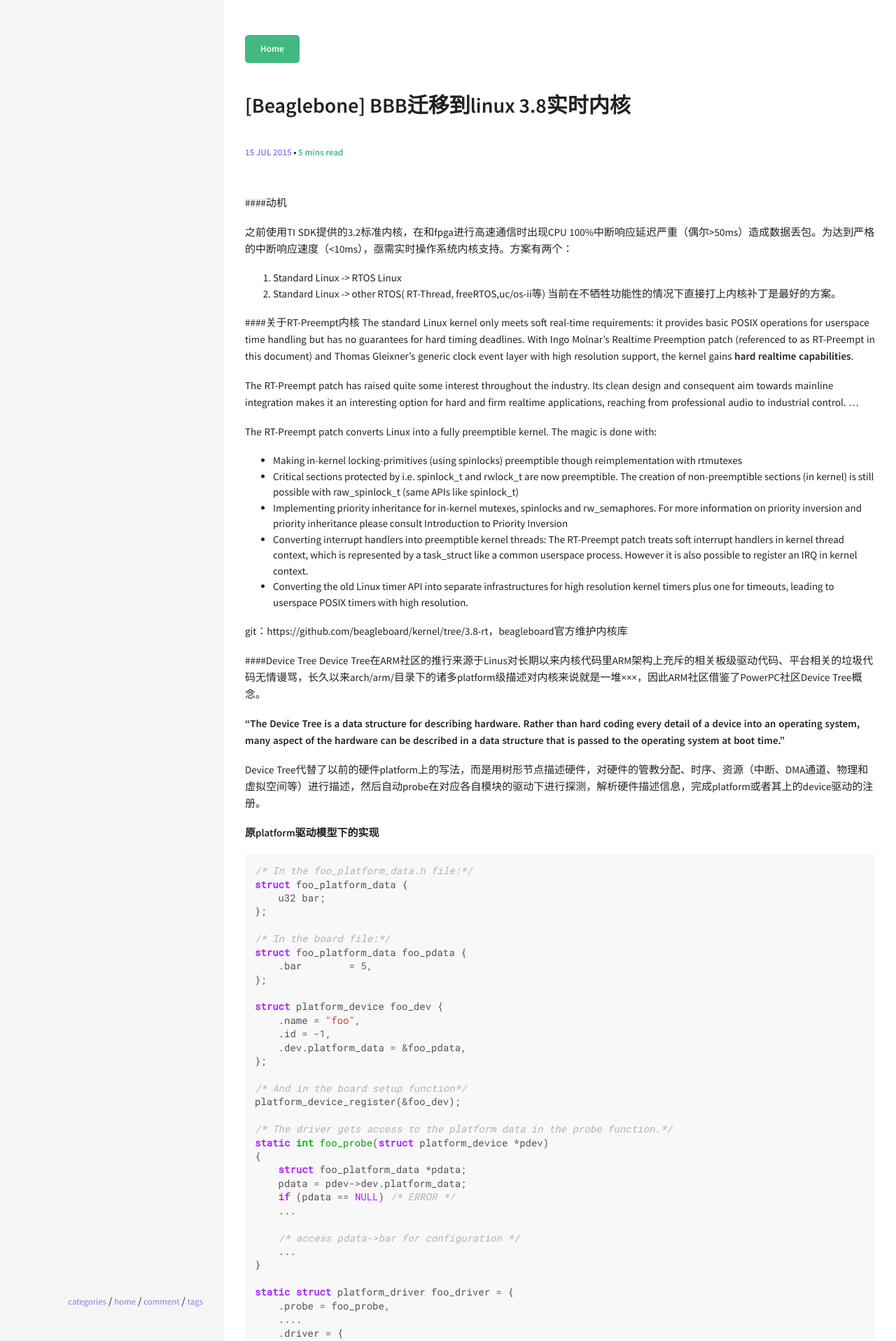
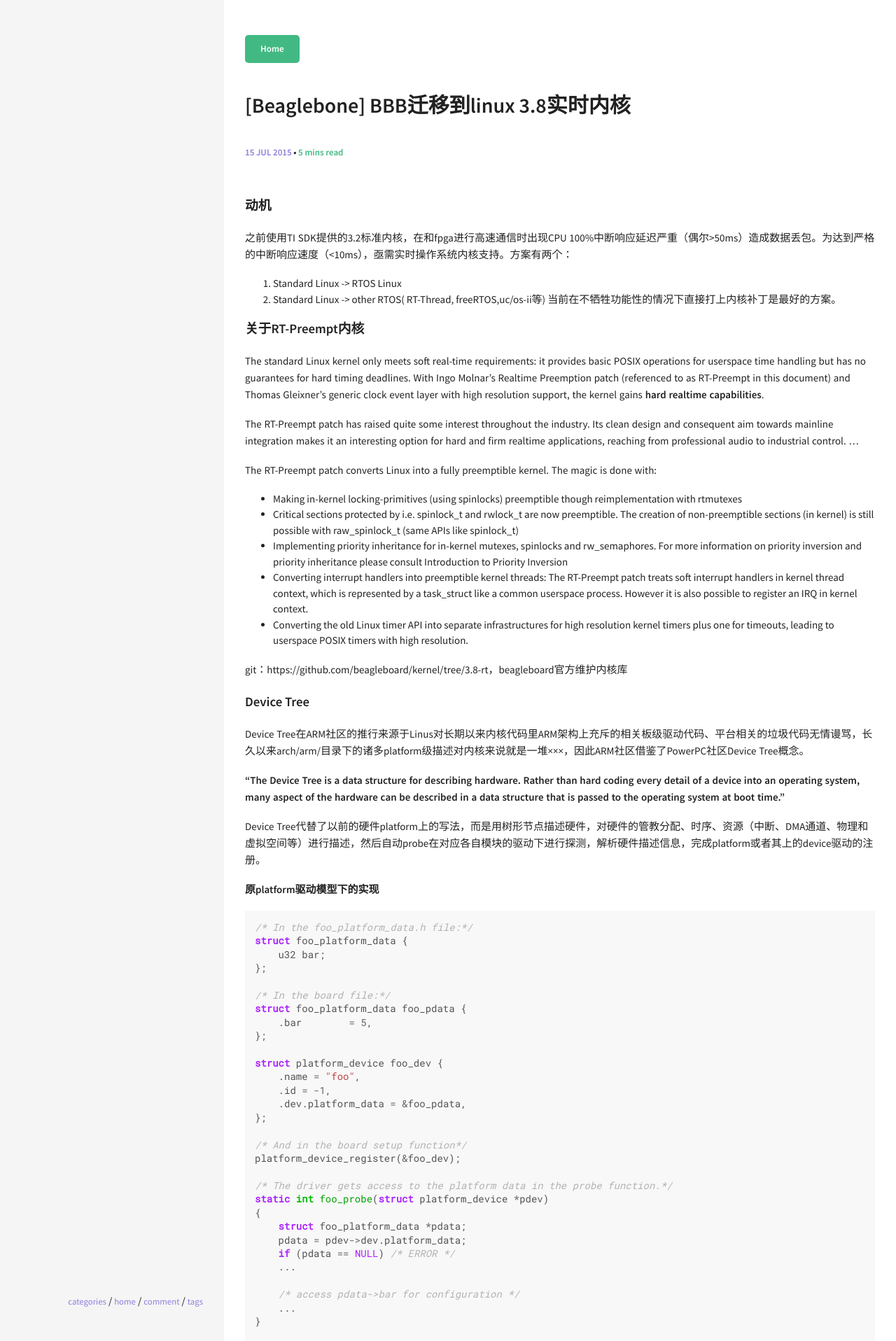
Before and after one commit to yixiaoyang/yixiaoyang.github.io, a Jekyll site: the page built from _posts/2015-07-15-bbb-3.8-rt-patch.md, in a window 1280 px wide. Shown: the top 1916 px of the page at 70% size. Built offline with Jekyll 4.4.1, drawn with Linux system fonts in a browser that asks for light colours; comment, search, counter and statistics services are not loaded; some of the changed text lies outside the part shown.

Commit message:
1.修复一些文章的显示问题。

```diff
--- a/_sass/components/_global.scss
+++ b/_sass/components/_global.scss
@@ -69,7 +69,7 @@
   vertical-align: bottom;
 }
 table {
-  width: 100%;
+  /*width: 100%;*/
   display: table;
   &.bordered > thead > tr,
   &.bordered > tbody > tr {
```
Also changed, not shown: _posts/2015-07-15-bbb-3.8-rt-patch.md (+6 -6 lines), _posts/2017-02-28-decision-tree.md (+2 -1 lines).
